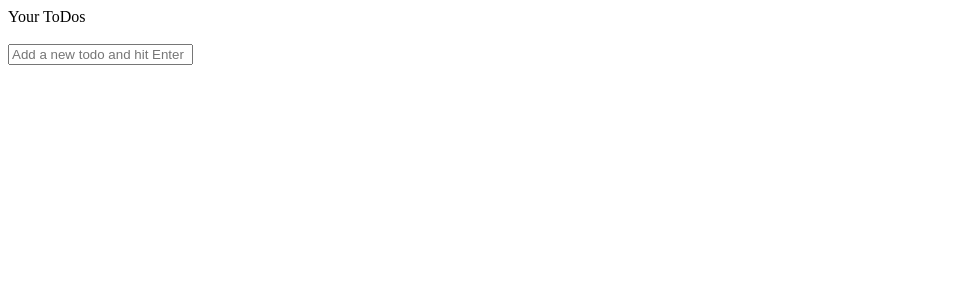
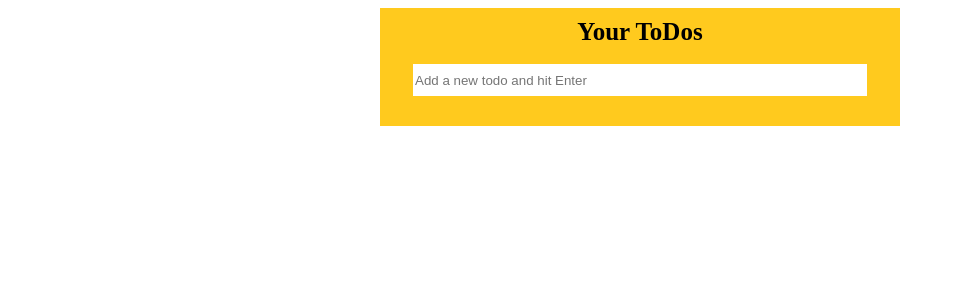
Before and after one commit to Divi09112/DevClubAssignment6, a Django app: page /notes/ in a window 1280 px wide. Shown: the top 300 px of the page, without its empty margins (0-955 px from the left). Run offline with Django 3.2, Linux system fonts and the light colour scheme.

Commit message:
static files added, linked using template static tag

```diff
--- /dev/null
+++ b/NoteKeeper/notes/static/notes/notes.css
@@ -0,0 +1,55 @@
+.heading{
+  width: 500px;
+  margin: auto;
+  padding:10px;
+  background-color:#ffca1e;
+  text-align: center;
+}
+
+span{
+  font-size: 25px;
+  width:100%;
+  font-weight: bold;
+}
+
+#entry{
+  border: none;
+  width: 450px;
+  height: 30px;
+}
+
+.list{
+  width: 500px;
+  margin: auto;
+  padding:10px;
+  max-height: 500px;
+  overflow: auto;
+  background-color:#ffca1e;
+  margin-bottom:10px;
+}
+
+ul{
+  margin: 0;
+  padding: 0 0 0 5px;
+  list-style: none;
+  line-height:25px;
+  font-size: 18px;
+}
+
+li.dark{
+  background-color:#ff691e;
+}
+
+li.light{
+  background-color: #ff8a1e;
+}
+
+li{
+  padding: 8px;
+}
+
+li.clicked{
+  background-color: #6b6257;
+  text-decoration: line-through;
+  transition: 0.3s;
+}
--- a/NoteKeeper/notes/templates/notes.html
+++ b/NoteKeeper/notes/templates/notes.html
@@ -3,6 +3,8 @@
 <html>
   <head>
     <title>ToDo</title>
+{% load static %}
+<link type="text/css" rel="stylesheet" href="{% static "notes/notes.css"%}"
   </head>
 
   <body>
@@ -14,5 +16,6 @@
       <ul id="list">
       </ul>
     </div>
+    <script src="{% static "/notes/notes.js" %}"></script>
   </body>
 </html>
```
Also changed, not shown: NoteKeeper/notes/static/notes/notes.js (added, +43 -0 lines).
